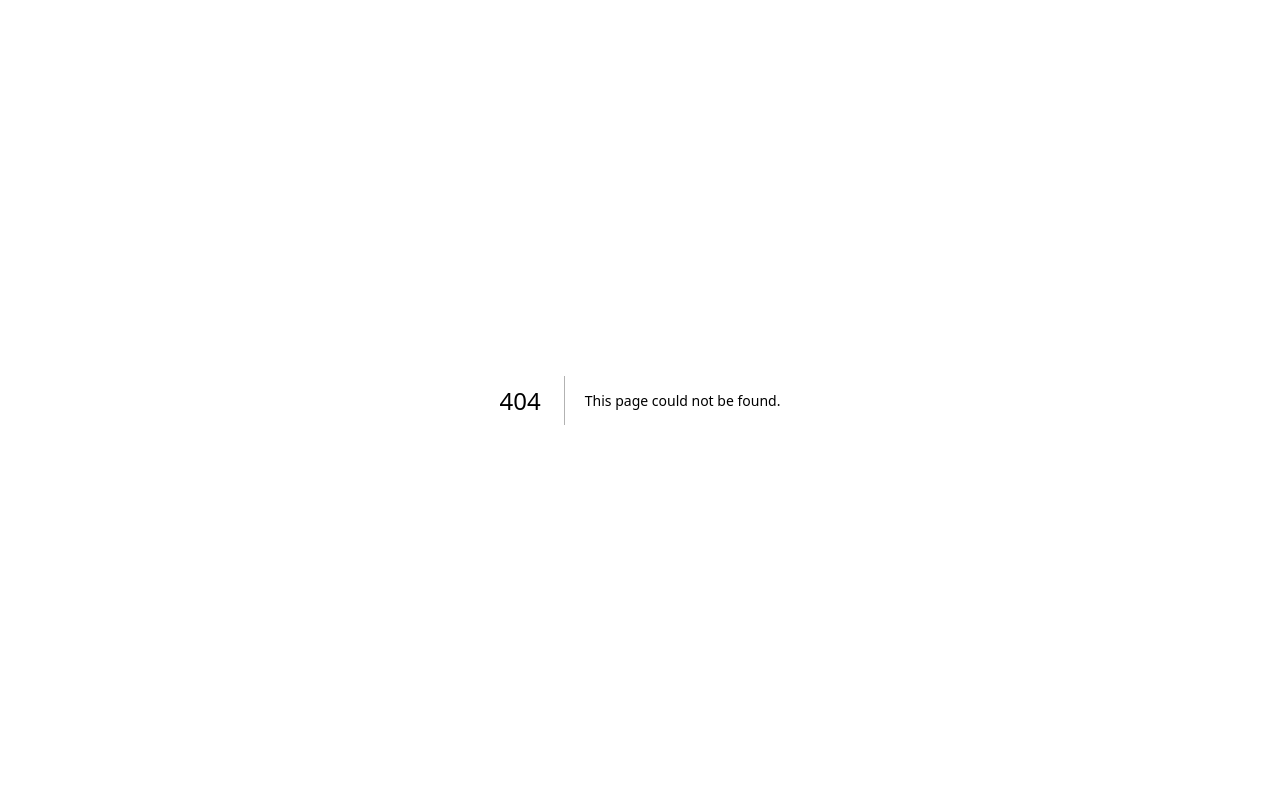
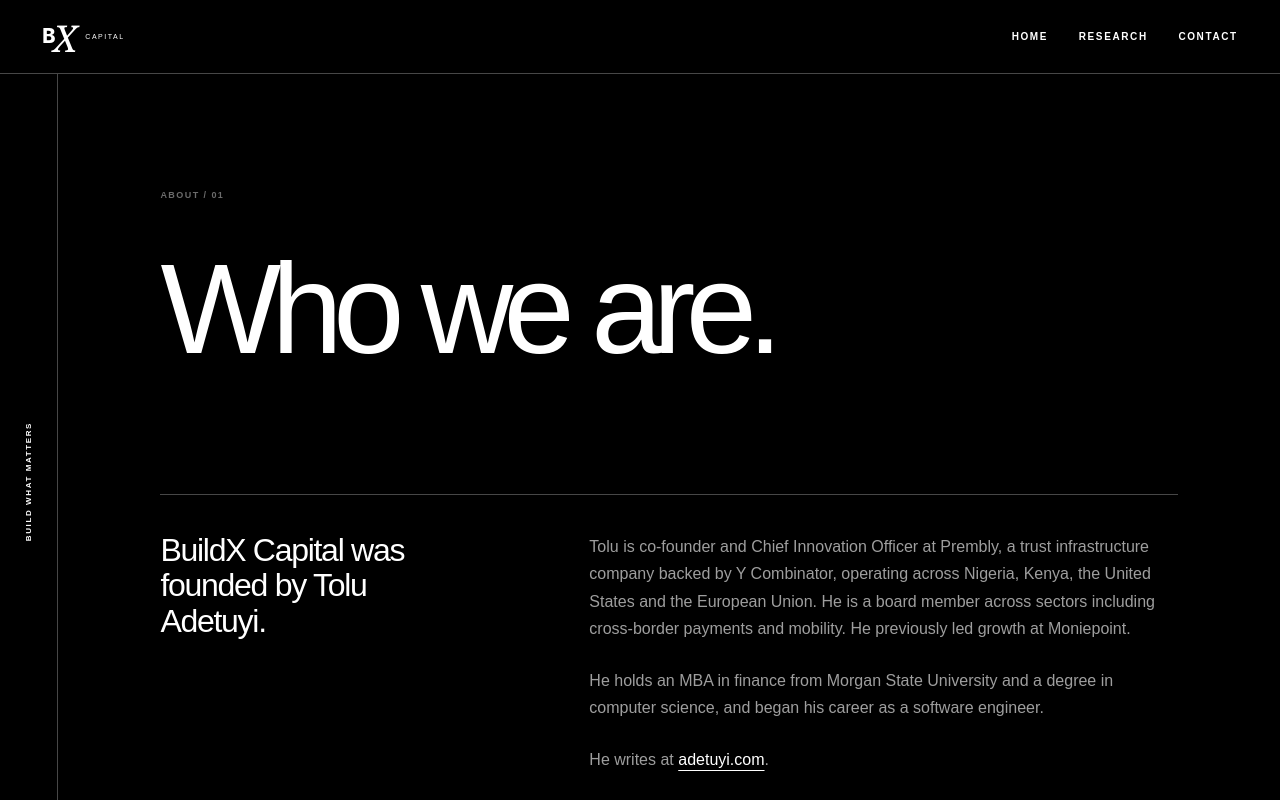
Before and after one commit to Threadigit/buildx-capital, a Next.js app: page /about in a window 1280 px wide. Before the commit this address had no page. Shown: the top 800 px of the page. Built offline with nearby package versions, Linux system fonts and the light colour scheme.

Commit message:
update about

```diff
--- /dev/null
+++ b/app/about/page.tsx
@@ -0,0 +1,43 @@
+export default function About() {
+  return (
+    <main className="site-shell about-page">
+      <header className="site-header">
+        <a className="brand" href="/" aria-label="BuildX Capital home">
+          <span className="brand-b">B</span>
+          <span className="brand-x">X</span>
+          <small>CAPITAL</small>
+        </a>
+
+        <nav aria-label="Primary navigation">
+          <a href="/">Home</a>
+          <a href="https://research.buildx.capital">Research</a>
+          <a href="mailto:hello@buildx.capital">Contact</a>
+        </nav>
+      </header>
+
+      <section className="about-shell">
+        <aside className="hero-rail" aria-hidden="true">
+          <span>BUILD WHAT MATTERS</span>
+        </aside>
+
+        <div className="about-content">
+          <p className="section-number">ABOUT / 01</p>
+          <h1>Who we are.</h1>
+
+          <div className="about-grid">
+            <p className="about-intro">BuildX Capital was founded by Tolu Adetuyi.</p>
+            <div className="about-copy">
+              <p>Tolu is co-founder and Chief Innovation Officer at Prembly, a trust infrastructure company backed by Y Combinator, operating across Nigeria, Kenya, the United States and the European Union. He is a board member across sectors including cross-border payments and mobility. He previously led growth at Moniepoint.</p>
+              <p>He holds an MBA in finance from Morgan State University and a degree in computer science, and began his career as a software engineer.</p>
+              <p>He writes at <a href="https://adetuyi.com">adetuyi.com</a>.</p>
+            </div>
+          </div>
+        </div>
+      </section>
+
+      <footer className="site-footer">
+        <p>BuildX Capital provides advisory services. Nothing on this site is an offer to sell or a solicitation to buy any security.</p>
+      </footer>
+    </main>
+  );
+}
--- a/app/globals.css
+++ b/app/globals.css
@@ -291,37 +291,49 @@
   text-decoration: underline;
   text-underline-offset: 4px;
 }
-.who-we-are {
-  position: relative;
-  z-index: 1;
+.about-shell {
+  min-height: calc(100svh - 74px);
   display: grid;
-  grid-template-columns: .36fr .84fr 1.4fr;
-  border-bottom: 1px solid var(--line);
+  grid-template-columns: 58px minmax(0, 1fr);
 }
-.who-we-are > * {
-  min-width: 0;
+.about-content {
+  padding: clamp(64px, 9vw, 140px) clamp(24px, 8vw, 130px);
+}
+.about-content > .section-number { margin-bottom: clamp(38px, 6vh, 70px); }
+.about-content h1 {
+  max-width: 1000px;
   margin: 0;
-  padding: clamp(28px, 3.2vw, 48px);
+  font-size: clamp(64px, 10vw, 160px);
+  font-weight: 300;
+  letter-spacing: -.075em;
+  line-height: .9;
 }
-.who-we-are > * + * { border-left: 1px solid var(--line); }
-.who-we-are h2 {
-  margin: 0 0 16px;
-  font-size: clamp(24px, 2.2vw, 36px);
-  font-weight: 500;
+.about-grid {
+  display: grid;
+  grid-template-columns: .8fr 1.5fr;
+  gap: clamp(40px, 9vw, 150px);
+  margin-top: clamp(70px, 10vw, 150px);
+  padding-top: clamp(28px, 3vw, 48px);
+  border-top: 1px solid var(--line);
+}
+.about-grid p { margin: 0; }
+.about-intro {
+  max-width: 390px;
+  font-size: clamp(24px, 2.5vw, 40px);
   letter-spacing: -.04em;
+  line-height: 1.1;
 }
-.who-heading p,
-.who-copy p {
-  margin: 0;
+.about-copy {
+  max-width: 780px;
   color: var(--muted);
-  font-size: 15px;
-  line-height: 1.65;
+  font-size: clamp(16px, 1.25vw, 19px);
+  line-height: 1.7;
 }
-.who-copy p + p { margin-top: 20px; }
-.who-copy a {
+.about-copy p + p { margin-top: 25px; }
+.about-copy a {
   color: var(--white);
   text-decoration: underline;
-  text-underline-offset: 4px;
+  text-underline-offset: 5px;
 }
 .site-footer {
   border-top: 1px solid var(--line);
@@ -339,7 +351,6 @@
 @media (max-width: 960px) {
   .practice-grid { grid-template-columns: 1fr 1fr; }
   .practice-grid address { grid-column: 1 / -1; border-top: 1px solid var(--line); border-left: 0; }
-  .who-we-are { grid-template-columns: .35fr 1fr 1.65fr; }
 }
 
 @media (max-width: 700px) {
@@ -358,9 +369,9 @@
   .practice-grid address { grid-column: auto; }
   .practice-grid > * { padding: 27px 0; }
   .section-number { margin-bottom: 20px; }
-  .who-we-are { grid-template-columns: 1fr; }
-  .who-we-are > * { padding: 27px 0; }
-  .who-we-are > * + * { border-top: 1px solid var(--line); border-left: 0; }
+  .about-shell { min-height: calc(100svh - 66px); grid-template-columns: 34px minmax(0, 1fr); }
+  .about-content { padding: 56px 22px 80px; }
+  .about-grid { grid-template-columns: 1fr; gap: 42px; margin-top: 70px; }
   .site-footer { padding: 22px; }
 }
 
--- a/app/page.tsx
+++ b/app/page.tsx
@@ -9,6 +9,7 @@
         </a>
 
         <nav aria-label="Primary navigation">
+          <a href="/about">About</a>
           <a href="https://research.buildx.capital">Research</a>
           <a href="mailto:hello@buildx.capital">Contact</a>
         </nav>
@@ -64,17 +65,6 @@
             </article>
           </div>
 
-          <section className="who-we-are" aria-labelledby="who-we-are-title">
-            <p className="section-number">04</p>
-            <div className="who-heading">
-              <h2 id="who-we-are-title">Who we are.</h2>
-              <p>BuildX Capital was founded by Tolu Adetuyi.</p>
-            </div>
-            <div className="who-copy">
-              <p>Tolu is co-founder and Chief Innovation Officer at Prembly, a trust infrastructure company backed by Y Combinator, operating across Nigeria, Kenya, the United States and the European Union. He is a board member across sectors including cross-border payments and mobility. He previously led growth at Moniepoint. He holds an MBA in finance from Morgan State University and a degree in computer science, and began his career as a software engineer.</p>
-              <p>He writes at <a href="https://adetuyi.com">adetuyi.com</a>.</p>
-            </div>
-          </section>
         </div>
       </section>
 
```
